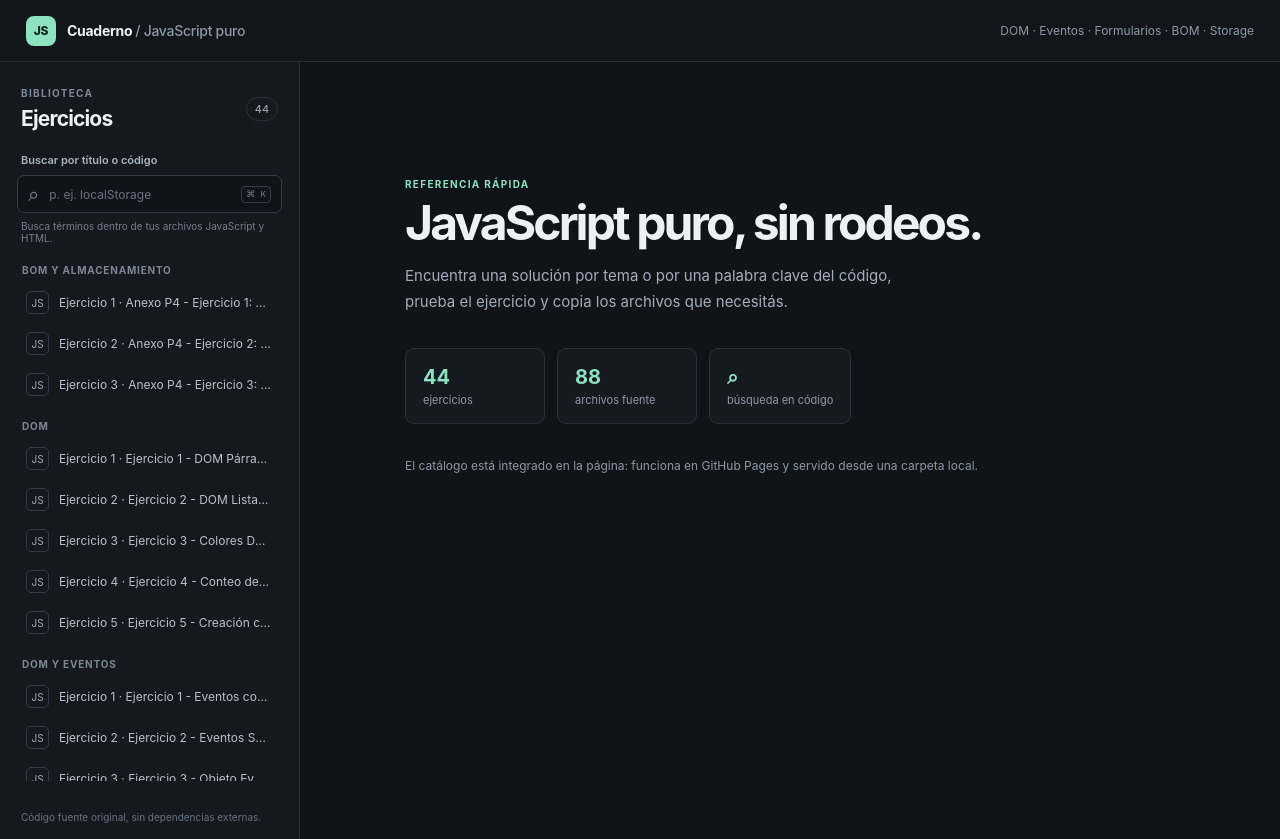
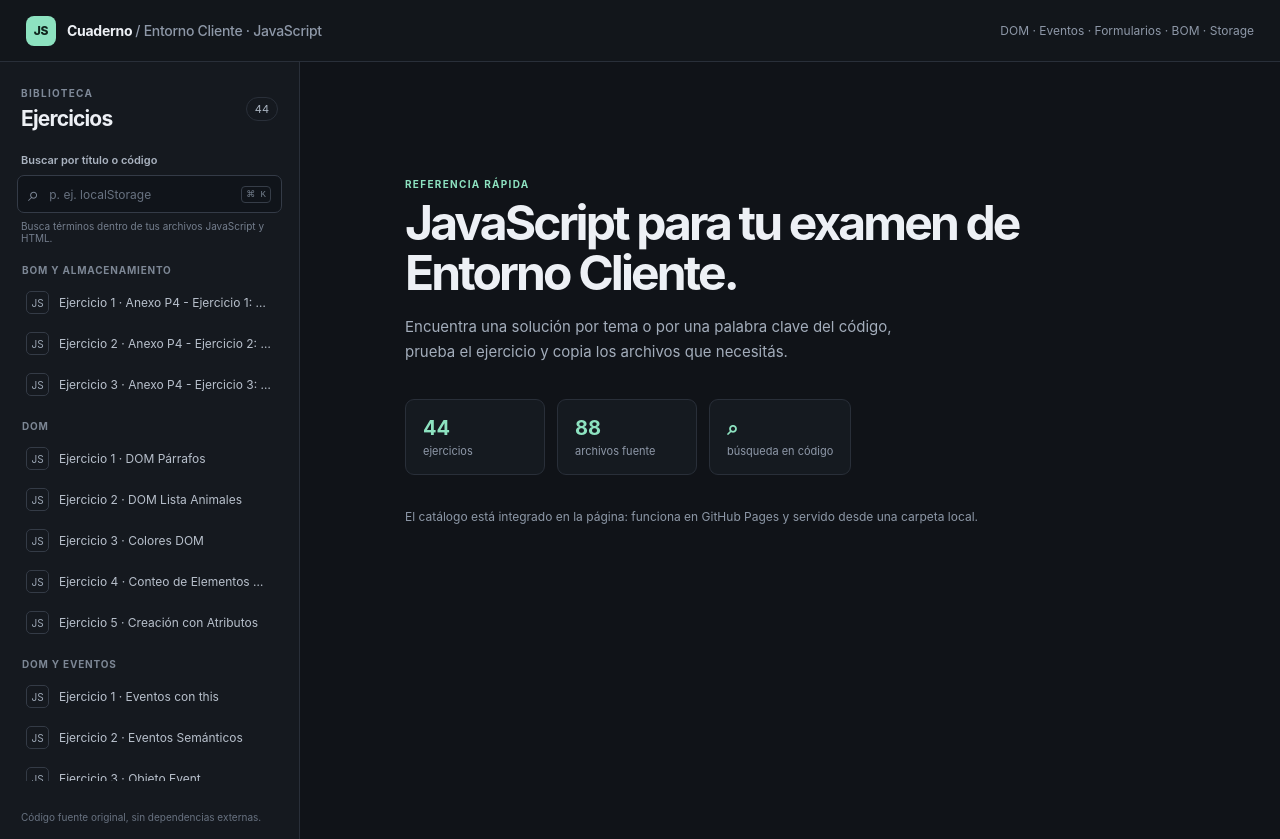
Before and after one commit to carcasbla-gva/web-entorno-cliente, a plain HTML site: page index.html in a window 1280 px wide. Drawn offline with Linux system fonts and the light colour scheme.

Commit message:
ui: clarify exam context and remove duplicate titles

```diff
--- a/datos.js
+++ b/datos.js
@@ -85,7 +85,7 @@ const DATOS_EJERCICIOS = [
       "DOM",
       "BOM"
     ],
-    "titulo": "Ejercicio 1 · Ejercicio 1 - DOM Párrafos",
+    "titulo": "Ejercicio 1 · DOM Párrafos",
     "ruta": "Castaños_Carlos_bloq1prac3/Ejercicio_1",
     "ejecucion": "./Castaños_Carlos_bloq1prac3/Ejercicio_1/index.html",
     "archivos": [
@@ -110,7 +110,7 @@ const DATOS_EJERCICIOS = [
       "DOM",
       "BOM"
     ],
-    "titulo": "Ejercicio 2 · Ejercicio 2 - DOM Lista Animales",
+    "titulo": "Ejercicio 2 · DOM Lista Animales",
     "ruta": "Castaños_Carlos_bloq1prac3/Ejercicio_2",
     "ejecucion": "./Castaños_Carlos_bloq1prac3/Ejercicio_2/index.html",
     "archivos": [
@@ -134,7 +134,7 @@ const DATOS_EJERCICIOS = [
       "Fundamentos",
       "DOM"
     ],
-    "titulo": "Ejercicio 3 · Ejercicio 3 - Colores DOM",
+    "titulo": "Ejercicio 3 · Colores DOM",
     "ruta": "Castaños_Carlos_bloq1prac3/Ejercicio_3",
     "ejecucion": "./Castaños_Carlos_bloq1prac3/Ejercicio_3/index.html",
     "archivos": [
@@ -159,7 +159,7 @@ const DATOS_EJERCICIOS = [
       "DOM",
       "BOM"
     ],
-    "titulo": "Ejercicio 4 · Ejercicio 4 - Conteo de Elementos DOM",
+    "titulo": "Ejercicio 4 · Conteo de Elementos DOM",
     "ruta": "Castaños_Carlos_bloq1prac3/Ejercicio_4",
     "ejecucion": "./Castaños_Carlos_bloq1prac3/Ejercicio_4/index.html",
     "archivos": [
@@ -183,7 +183,7 @@ const DATOS_EJERCICIOS = [
       "Fundamentos",
       "DOM"
     ],
-    "titulo": "Ejercicio 5 · Ejercicio 5 - Creación con Atributos",
+    "titulo": "Ejercicio 5 · Creación con Atributos",
     "ruta": "Castaños_Carlos_bloq1prac3/Ejercicio_5",
     "ejecucion": "./Castaños_Carlos_bloq1prac3/Ejercicio_5/index.html",
     "archivos": [
@@ -206,7 +206,7 @@ const DATOS_EJERCICIOS = [
     "temas": [
       "Fundamentos"
     ],
-    "titulo": "Ejercicio 1 · Ejercicio 1 - Eventos con this",
+    "titulo": "Ejercicio 1 · Eventos con this",
     "ruta": "Castaños_Carlos_bloq1prac4/Ejercicio_1",
     "ejecucion": "./Castaños_Carlos_bloq1prac4/Ejercicio_1/index.html",
     "archivos": [
@@ -231,7 +231,7 @@ const DATOS_EJERCICIOS = [
       "DOM",
       "BOM"
     ],
-    "titulo": "Ejercicio 2 · Ejercicio 2 - Eventos Semánticos",
+    "titulo": "Ejercicio 2 · Eventos Semánticos",
     "ruta": "Castaños_Carlos_bloq1prac4/Ejercicio_2",
     "ejecucion": "./Castaños_Carlos_bloq1prac4/Ejercicio_2/index.html",
     "archivos": [
@@ -256,7 +256,7 @@ const DATOS_EJERCICIOS = [
       "DOM",
       "BOM"
     ],
-    "titulo": "Ejercicio 3 · Ejercicio 3 - Objeto Event",
+    "titulo": "Ejercicio 3 · Objeto Event",
     "ruta": "Castaños_Carlos_bloq1prac4/Ejercicio_3",
     "ejecucion": "./Castaños_Carlos_bloq1prac4/Ejercicio_3/index.html",
     "archivos": [
@@ -282,7 +282,7 @@ const DATOS_EJERCICIOS = [
       "Eventos",
       "BOM"
     ],
-    "titulo": "Ejercicio 4 · Ejercicio 4 - Listeners Compatibles",
+    "titulo": "Ejercicio 4 · Listeners Compatibles",
     "ruta": "Castaños_Carlos_bloq1prac4/Ejercicio_4",
     "ejecucion": "./Castaños_Carlos_bloq1prac4/Ejercicio_4/index.html",
     "archivos": [
@@ -308,7 +308,7 @@ const DATOS_EJERCICIOS = [
       "Eventos",
       "BOM"
     ],
-    "titulo": "Ejercicio 5 · Ejercicio 5 - Solo Números",
+    "titulo": "Ejercicio 5 · Solo Números",
     "ruta": "Castaños_Carlos_bloq1prac4/Ejercicio_5",
     "ejecucion": "./Castaños_Carlos_bloq1prac4/Ejercicio_5/index.html",
     "archivos": [
@@ -333,7 +333,7 @@ const DATOS_EJERCICIOS = [
       "DOM",
       "BOM"
     ],
-    "titulo": "Ejercicio 6 · Ejercicio 6 - Botones Dinámicos",
+    "titulo": "Ejercicio 6 · Botones Dinámicos",
     "ruta": "Castaños_Carlos_bloq1prac4/Ejercicio_6",
     "ejecucion": "./Castaños_Carlos_bloq1prac4/Ejercicio_6/index.html",
     "archivos": [
@@ -358,7 +358,7 @@ const DATOS_EJERCICIOS = [
       "DOM",
       "BOM"
     ],
-    "titulo": "Ejercicio 7 · Ejercicio 7 - Reloj Digital",
+    "titulo": "Ejercicio 7 · Reloj Digital",
     "ruta": "Castaños_Carlos_bloq1prac4/Ejercicio_7",
     "ejecucion": "./Castaños_Carlos_bloq1prac4/Ejercicio_7/index.html",
     "archivos": [
@@ -382,7 +382,7 @@ const DATOS_EJERCICIOS = [
       "Fundamentos",
       "BOM"
     ],
-    "titulo": "Ejercicio 1 · Ejercicio 1",
+    "titulo": "Ejercicio 1",
     "ruta": "Castaños_Carlos_anexoprac2/Ejercicio_1",
     "ejecucion": "./Castaños_Carlos_anexoprac2/Ejercicio_1/index.html",
     "archivos": [
@@ -408,7 +408,7 @@ const DATOS_EJERCICIOS = [
       "Formularios",
       "BOM"
     ],
-    "titulo": "Ejercicio 2 · Ejercicio 2",
+    "titulo": "Ejercicio 2",
     "ruta": "Castaños_Carlos_anexoprac2/Ejercicio_2",
     "ejecucion": "./Castaños_Carlos_anexoprac2/Ejercicio_2/index.html",
     "archivos": [
@@ -433,7 +433,7 @@ const DATOS_EJERCICIOS = [
       "DOM",
       "Formularios"
     ],
-    "titulo": "Ejercicio 3 · Ejercicio 3",
+    "titulo": "Ejercicio 3",
     "ruta": "Castaños_Carlos_anexoprac2/Ejercicio_3",
     "ejecucion": "./Castaños_Carlos_anexoprac2/Ejercicio_3/index.html",
     "archivos": [
@@ -459,7 +459,7 @@ const DATOS_EJERCICIOS = [
       "Formularios",
       "BOM"
     ],
-    "titulo": "Ejercicio 4 · Ejercicio 4",
+    "titulo": "Ejercicio 4",
     "ruta": "Castaños_Carlos_anexoprac2/Ejercicio_4",
     "ejecucion": "./Castaños_Carlos_anexoprac2/Ejercicio_4/index.html",
     "archivos": [
@@ -483,7 +483,7 @@ const DATOS_EJERCICIOS = [
       "Fundamentos",
       "BOM"
     ],
-    "titulo": "Ejercicio 5 · Ejercicio 5",
+    "titulo": "Ejercicio 5",
     "ruta": "Castaños_Carlos_anexoprac2/Ejercicio_5",
     "ejecucion": "./Castaños_Carlos_anexoprac2/Ejercicio_5/index.html",
     "archivos": [
@@ -507,7 +507,7 @@ const DATOS_EJERCICIOS = [
       "Fundamentos",
       "DOM"
     ],
-    "titulo": "Ejercicio 6 · Ejercicio 6",
+    "titulo": "Ejercicio 6",
     "ruta": "Castaños_Carlos_anexoprac2/Ejercicio_6",
     "ejecucion": "./Castaños_Carlos_anexoprac2/Ejercicio_6/index.html",
     "archivos": [
@@ -630,7 +630,7 @@ const DATOS_EJERCICIOS = [
       "Fundamentos",
       "BOM"
     ],
-    "titulo": "Ejercicio 1 · Ejercicio 1",
+    "titulo": "Ejercicio 1",
     "ruta": "Castaños_Carlos_bloq1prac1/Ejercicio_1",
     "ejecucion": "./Castaños_Carlos_bloq1prac1/Ejercicio_1/index.html",
     "archivos": [
@@ -654,7 +654,7 @@ const DATOS_EJERCICIOS = [
       "Fundamentos",
       "BOM"
     ],
-    "titulo": "Ejercicio 2 · Ejercicio 2",
+    "titulo": "Ejercicio 2",
     "ruta": "Castaños_Carlos_bloq1prac1/Ejercicio_2",
     "ejecucion": "./Castaños_Carlos_bloq1prac1/Ejercicio_2/index.html",
     "archivos": [
@@ -678,7 +678,7 @@ const DATOS_EJERCICIOS = [
       "Fundamentos",
       "BOM"
     ],
-    "titulo": "Ejercicio 3 · Ejercicio 3",
+    "titulo": "Ejercicio 3",
     "ruta": "Castaños_Carlos_bloq1prac1/Ejercicio_3",
     "ejecucion": "./Castaños_Carlos_bloq1prac1/Ejercicio_3/index.html",
     "archivos": [
@@ -702,7 +702,7 @@ const DATOS_EJERCICIOS = [
       "Fundamentos",
       "BOM"
     ],
-    "titulo": "Ejercicio 4 · Ejercicio 4",
+    "titulo": "Ejercicio 4",
     "ruta": "Castaños_Carlos_bloq1prac1/Ejercicio_4",
     "ejecucion": "./Castaños_Carlos_bloq1prac1/Ejercicio_4/index.html",
     "archivos": [
@@ -725,7 +725,7 @@ const DATOS_EJERCICIOS = [
     "temas": [
       "BOM"
     ],
-    "titulo": "Ejercicio 5 · Ejercicio 5",
+    "titulo": "Ejercicio 5",
     "ruta": "Castaños_Carlos_bloq1prac1/Ejercicio_5",
     "ejecucion": "./Castaños_Carlos_bloq1prac1/Ejercicio_5/index.html",
     "archivos": [
@@ -749,7 +749,7 @@ const DATOS_EJERCICIOS = [
       "Fundamentos",
       "DOM"
     ],
-    "titulo": "Ejercicio 6 · Ejercicio 6",
+    "titulo": "Ejercicio 6",
     "ruta": "Castaños_Carlos_bloq1prac1/Ejercicio_6",
     "ejecucion": "./Castaños_Carlos_bloq1prac1/Ejercicio_6/index.html",
     "archivos": [
@@ -773,7 +773,7 @@ const DATOS_EJERCICIOS = [
       "Fundamentos",
       "BOM"
     ],
-    "titulo": "Ejercicio 1 · Ejercicio 1",
+    "titulo": "Ejercicio 1",
     "ruta": "Castaños_Carlos_bloq1prac2/Ejercicio_1",
     "ejecucion": "./Castaños_Carlos_bloq1prac2/Ejercicio_1/index.html",
     "archivos": [
@@ -797,7 +797,7 @@ const DATOS_EJERCICIOS = [
       "Fundamentos",
       "BOM"
     ],
-    "titulo": "Ejercicio 2 · Ejercicio 2",
+    "titulo": "Ejercicio 2",
     "ruta": "Castaños_Carlos_bloq1prac2/Ejercicio_2",
     "ejecucion": "./Castaños_Carlos_bloq1prac2/Ejercicio_2/index.html",
     "archivos": [
@@ -821,7 +821,7 @@ const DATOS_EJERCICIOS = [
       "DOM",
       "BOM"
     ],
-    "titulo": "Ejercicio 3 · Ejercicio 3",
+    "titulo": "Ejercicio 3",
     "ruta": "Castaños_Carlos_bloq1prac2/Ejercicio_3",
     "ejecucion": "./Castaños_Carlos_bloq1prac2/Ejercicio_3/index.html",
     "archivos": [
@@ -845,7 +845,7 @@ const DATOS_EJERCICIOS = [
       "Fundamentos",
       "BOM"
     ],
-    "titulo": "Ejercicio 4 · Ejercicio 4",
+    "titulo": "Ejercicio 4",
     "ruta": "Castaños_Carlos_bloq1prac2/Ejercicio_4",
     "ejecucion": "./Castaños_Carlos_bloq1prac2/Ejercicio_4/index.html",
     "archivos": [
@@ -869,7 +869,7 @@ const DATOS_EJERCICIOS = [
       "Fundamentos",
       "DOM"
     ],
-    "titulo": "Ejercicio 5 · Ejercicio 5",
+    "titulo": "Ejercicio 5",
     "ruta": "Castaños_Carlos_bloq1prac2/Ejercicio_5",
     "ejecucion": "./Castaños_Carlos_bloq1prac2/Ejercicio_5/index.html",
     "archivos": [
@@ -893,7 +893,7 @@ const DATOS_EJERCICIOS = [
       "Fundamentos",
       "DOM"
     ],
-    "titulo": "Ejercicio 6 · Ejercicio 6",
+    "titulo": "Ejercicio 6",
     "ruta": "Castaños_Carlos_bloq1prac2/Ejercicio_6",
     "ejecucion": "./Castaños_Carlos_bloq1prac2/Ejercicio_6/index.html",
     "archivos": [
@@ -917,7 +917,7 @@ const DATOS_EJERCICIOS = [
       "Fundamentos",
       "DOM"
     ],
-    "titulo": "Ejercicio 7 · Ejercicio 7",
+    "titulo": "Ejercicio 7",
     "ruta": "Castaños_Carlos_bloq1prac2/Ejercicio_7",
     "ejecucion": "./Castaños_Carlos_bloq1prac2/Ejercicio_7/index.html",
     "archivos": [
@@ -942,7 +942,7 @@ const DATOS_EJERCICIOS = [
       "DOM",
       "BOM"
     ],
-    "titulo": "Ejercicio 8 · Ejercicio 8",
+    "titulo": "Ejercicio 8",
     "ruta": "Castaños_Carlos_bloq1prac2/Ejercicio_8",
     "ejecucion": "./Castaños_Carlos_bloq1prac2/Ejercicio_8/index.html",
     "archivos": [
@@ -967,7 +967,7 @@ const DATOS_EJERCICIOS = [
       "DOM",
       "BOM"
     ],
-    "titulo": "Ejercicio 9 · Ejercicio 9",
+    "titulo": "Ejercicio 9",
     "ruta": "Castaños_Carlos_bloq1prac2/Ejercicio_9",
     "ejecucion": "./Castaños_Carlos_bloq1prac2/Ejercicio_9/index.html",
     "archivos": [
@@ -994,7 +994,7 @@ const DATOS_EJERCICIOS = [
       "Formularios",
       "BOM"
     ],
-    "titulo": "Ejercicio 1 · Ejercicio 1 - Formulario",
+    "titulo": "Ejercicio 1 · Formulario",
     "ruta": "Castanos_Carlos_bloq1prac5/Ejercicio_1",
     "ejecucion": "./Castanos_Carlos_bloq1prac5/Ejercicio_1/index.html",
     "archivos": [
@@ -1020,7 +1020,7 @@ const DATOS_EJERCICIOS = [
       "Formularios",
       "BOM"
     ],
-    "titulo": "Ejercicio 2 · Ejercicio 2 - Color Lista",
+    "titulo": "Ejercicio 2 · Color Lista",
     "ruta": "Castanos_Carlos_bloq1prac5/Ejercicio_2",
     "ejecucion": "./Castanos_Carlos_bloq1prac5/Ejercicio_2/index.html",
     "archivos": [
@@ -1046,7 +1046,7 @@ const DATOS_EJERCICIOS = [
       "Formularios",
       "BOM"
     ],
-    "titulo": "Ejercicio 3 · Ejercicio 3 - Color Radio",
+    "titulo": "Ejercicio 3 · Color Radio",
     "ruta": "Castanos_Carlos_bloq1prac5/Ejercicio_3",
     "ejecucion": "./Castanos_Carlos_bloq1prac5/Ejercicio_3/index.html",
     "archivos": [
@@ -1071,7 +1071,7 @@ const DATOS_EJERCICIOS = [
       "DOM",
       "BOM"
     ],
-    "titulo": "Ejercicio 4 · Ejercicio 4 - Estilos Checkbox",
+    "titulo": "Ejercicio 4 · Estilos Checkbox",
     "ruta": "Castanos_Carlos_bloq1prac5/Ejercicio_4",
     "ejecucion": "./Castanos_Carlos_bloq1prac5/Ejercicio_4/index.html",
     "archivos": [
--- a/index.html
+++ b/index.html
@@ -3,15 +3,15 @@
 <head>
   <meta charset="utf-8">
   <meta name="viewport" content="width=device-width, initial-scale=1">
-  <meta name="description" content="Índice local de ejercicios resueltos de JavaScript puro: fundamentos, DOM, eventos, formularios, BOM y almacenamiento.">
-  <title>Ejercicios de JavaScript · Referencia rápida</title>
+  <meta name="description" content="Índice de ejercicios de JavaScript para el examen de Desarrollo Web en Entorno Cliente.">
+  <title>Entorno Cliente · JavaScript</title>
   <link rel="stylesheet" href="styles.css">
   <script src="datos.js" defer></script>
   <script src="app.js" defer></script>
 </head>
 <body>
   <header class="topbar">
-    <a class="brand" href="#inicio" aria-label="Índice de ejercicios"><span class="brand-mark">JS</span><span>Cuaderno <span class="brand-muted">/ JavaScript puro</span></span></a>
+    <a class="brand" href="#inicio" aria-label="Índice de ejercicios"><span class="brand-mark">JS</span><span>Cuaderno <span class="brand-muted">/ Entorno Cliente · JavaScript</span></span></a>
     <p class="topbar-note">DOM · Eventos · Formularios · BOM · Storage</p>
   </header>
   <div class="workspace" id="inicio">
@@ -26,7 +26,7 @@
     </aside>
     <main class="main-content">
       <section id="welcome" class="welcome" aria-labelledby="welcome-title">
-        <p class="eyebrow">REFERENCIA RÁPIDA</p><h2 id="welcome-title">JavaScript puro, sin rodeos.</h2>
+        <p class="eyebrow">REFERENCIA RÁPIDA</p><h2 id="welcome-title">JavaScript para tu examen de Entorno Cliente.</h2>
         <p class="welcome-copy">Encuentra una solución por tema o por una palabra clave del código, prueba el ejercicio y copia los archivos que necesitás.</p>
         <div class="welcome-stats"><article><strong id="welcome-exercises">0</strong><span>ejercicios</span></article><article><strong id="welcome-files">0</strong><span>archivos fuente</span></article><article><strong>⌕</strong><span>búsqueda en código</span></article></div>
         <p class="server-note">El catálogo está integrado en la página: funciona en GitHub Pages y servido desde una carpeta local.</p>
```
Also changed, not shown: styles.css.
